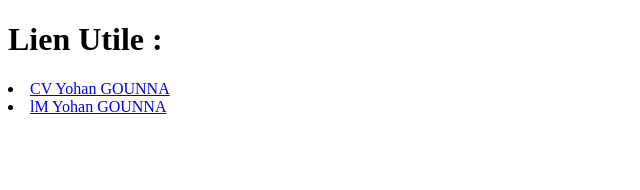
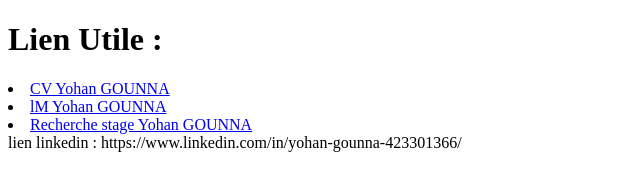
Before and after one commit to gounnayohanSIO/TP-AP-2, a plain HTML site: page lienutile.html in a window 1280 px wide. Shown: the whole page, without its empty margins (0-640 px from the left). Drawn offline with Linux system fonts and the light colour scheme.

Commit message:
Add files via upload

```diff
--- a/lienutile.html
+++ b/lienutile.html
@@ -11,5 +11,14 @@
         <li><a href="yginfo.pdf" target="f3">CV Yohan GOUNNA</a></li>
 
         <li><a href="yohanlminfomatique.pdf" target="f3">lM Yohan GOUNNA</a></li>
+
+        <li><a href="recherchestageyohan.pdf" target="f3">Recherche stage Yohan GOUNNA</a></li>
+
+       lien linkedin : https://www.linkedin.com/in/yohan-gounna-423301366/
+
+
+
+
+
 </body>
 </html>
```
Also changed, not shown: 1 other file.
